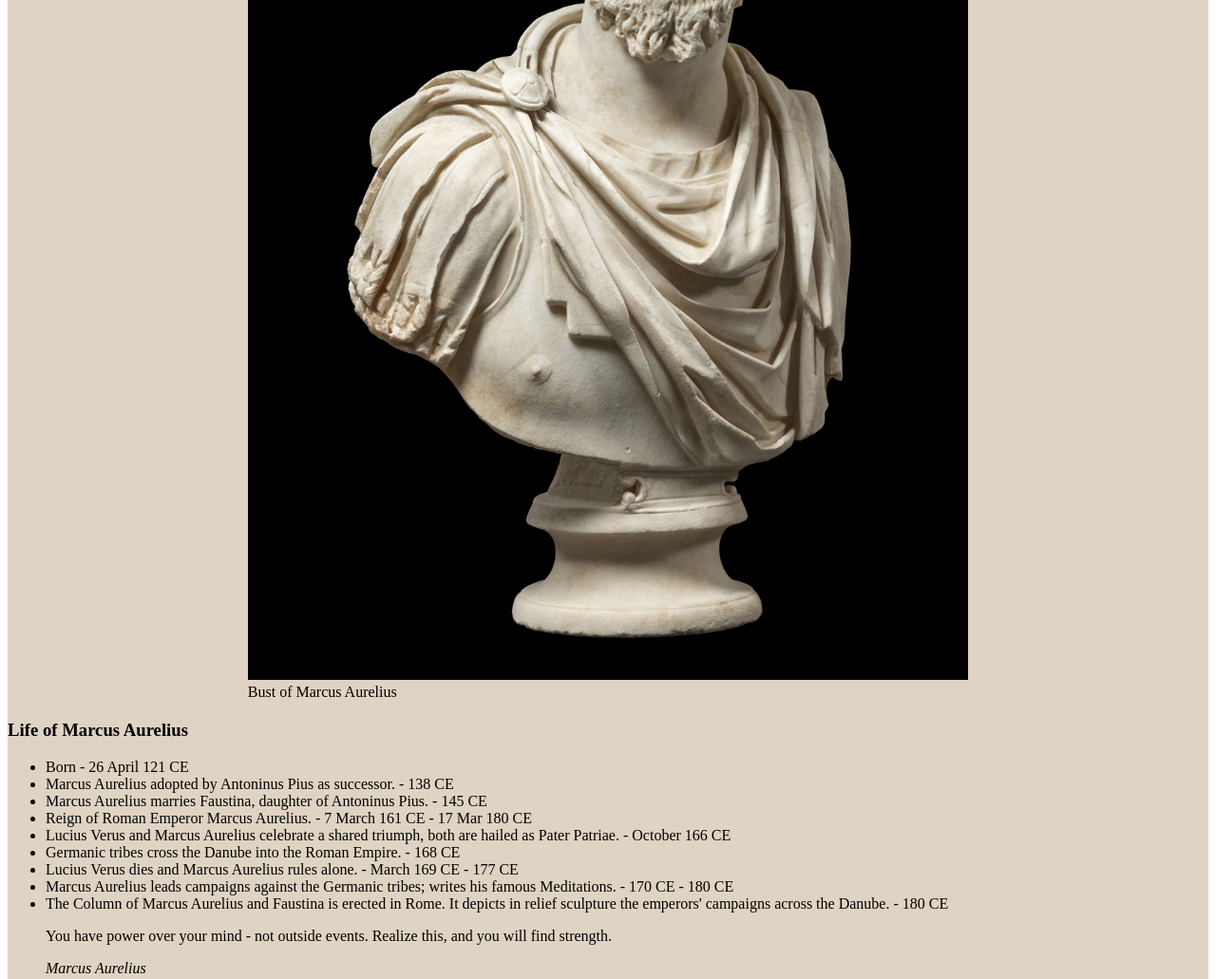
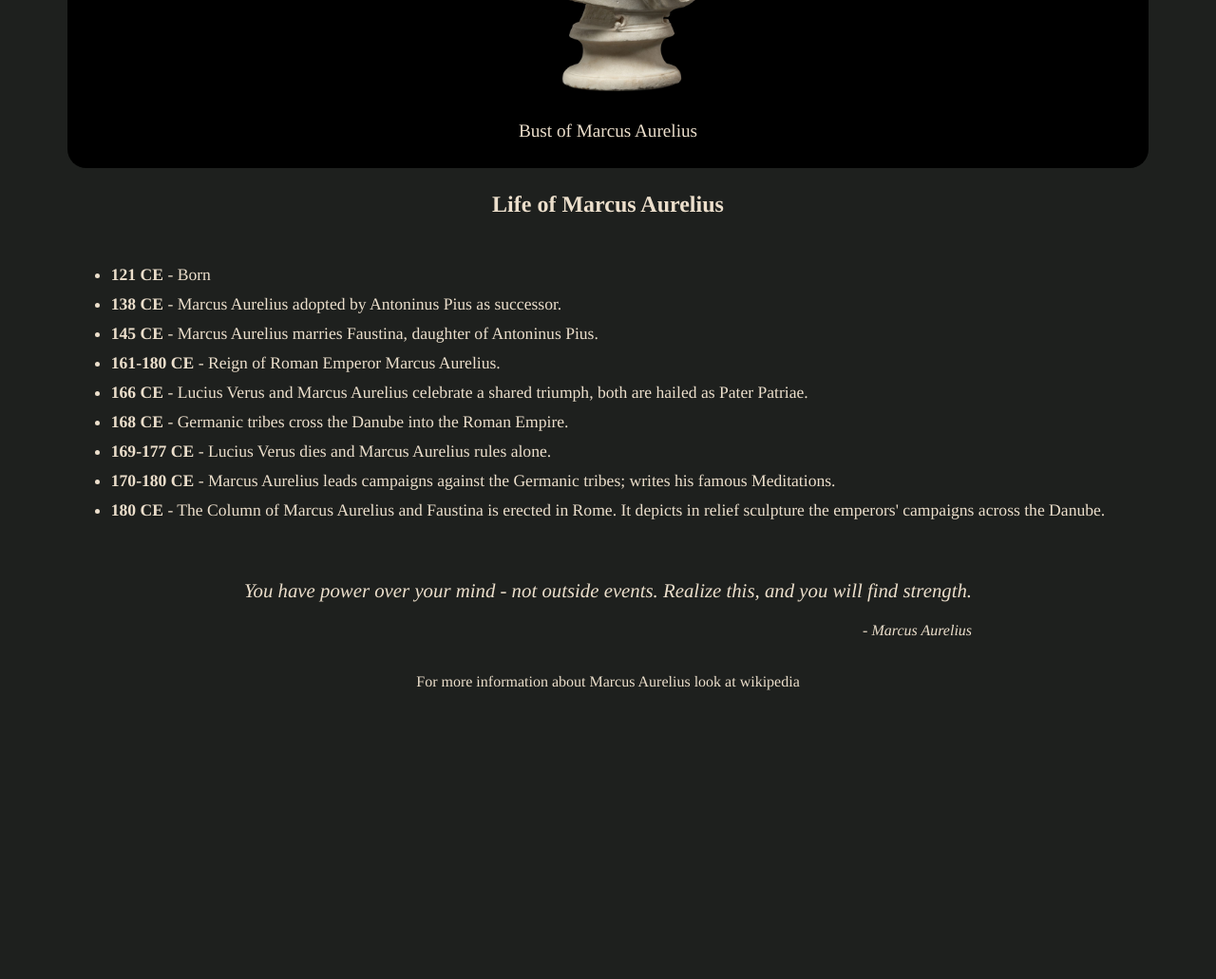
Before and after one commit to kocanmeric/tribute-page, a plain HTML site: page index.html in a window 1280 px wide. Shown: the part 560-1591 px from the top of the page at 95% size. After the commit the page ends 1311 px from the top, so only its background shows below. Drawn offline with Linux system fonts and the light colour scheme.

Commit message:
In index.html change history place. Finished CSS and project.

```diff
--- a/index.html
+++ b/index.html
@@ -4,12 +4,15 @@
     <meta charset="UTF-8">
     <meta name="viewport" content="width=device-width, initial-scale=1.0">
     <link rel="stylesheet" href="styles.css">
+    <link rel="preconnect" href="https://fonts.googleapis.com">
+    <link rel="preconnect" href="https://fonts.gstatic.com" crossorigin>
+    <link href="https://fonts.googleapis.com/css2?family=Tinos:ital,wght@0,400;0,700;1,400;1,700&display=swap" rel="stylesheet">
     <title>Marcus Aurelius</title>
 </head>
 <body>
     <main id="main">
         <h1 id="title">Marcus Aurelius</h1>
-        <p>A Stoic Philosopher</p>
+        <p id="little-detail">A Stoic Philosopher</p>
         <figure id="img-div">
             <img id="image" src="img/marcus-aurelius.jpg" alt="Bust of Marcus Aurelius">
             <figcaption id="img-caption">Bust of Marcus Aurelius</figcaption>
@@ -17,22 +20,22 @@
         <section id="tribute-info">
             <h3>Life of Marcus Aurelius</h3>
             <ul>
-                <li>Born - 26 April 121 CE</li>
-                <li>Marcus Aurelius adopted by Antoninus Pius as successor. - 138 CE</li>
-                <li>Marcus Aurelius marries Faustina, daughter of Antoninus Pius. - 145 CE</li>
-                <li>Reign of Roman Emperor Marcus Aurelius. - 7 March 161 CE - 17 Mar 180 CE</li>
-                <li>Lucius Verus and Marcus Aurelius celebrate a shared triumph, both are hailed as Pater Patriae. - October 166 CE</li>
-                <li>Germanic tribes cross the Danube into the Roman Empire. - 168 CE</li>
-                <li>Lucius Verus dies and Marcus Aurelius rules alone. - March 169 CE - 177 CE</li>
-                <li>Marcus Aurelius leads campaigns against the Germanic tribes; writes his famous Meditations. - 170 CE - 180 CE</li>
-                <li>The Column of Marcus Aurelius and Faustina is erected in Rome. It depicts in relief sculpture the emperors' campaigns across the Danube. - 180 CE</li>
+                <li><b>121 CE</b> - Born</li>
+                <li><b>138 CE</b> - Marcus Aurelius adopted by Antoninus Pius as successor.</li>
+                <li><b>145 CE</b> - Marcus Aurelius marries Faustina, daughter of Antoninus Pius.</li>
+                <li><b>161-180 CE</b> - Reign of Roman Emperor Marcus Aurelius.</li>
+                <li><b>166 CE</b> - Lucius Verus and Marcus Aurelius celebrate a shared triumph, both are hailed as Pater Patriae.</li>
+                <li><b>168 CE</b> - Germanic tribes cross the Danube into the Roman Empire.</li>
+                <li><b>169-177 CE</b> - Lucius Verus dies and Marcus Aurelius rules alone.</li>
+                <li><b>170-180 CE</b> - Marcus Aurelius leads campaigns against the Germanic tribes; writes his famous Meditations.</li>
+                <li><b>180 CE</b> - The Column of Marcus Aurelius and Faustina is erected in Rome. It depicts in relief sculpture the emperors' campaigns across the Danube.</li>
             </ul>
             <blockquote>
-                <p>You have power over your mind - not outside events.
-                 Realize this, and you will find strength.</p>
-                 <cite>Marcus Aurelius</cite>
+                <p><em>You have power over your mind - not outside events.
+                 Realize this, and you will find strength.</em></p>
+                 <cite>- Marcus Aurelius</cite>
             </blockquote>
-            <a id="tribute-link" href="https://en.wikipedia.org/wiki/Marcus_Aurelius" target="_blank">wikipedia</a>
+            <p>For more information about Marcus Aurelius look at <a id="tribute-link" href="https://en.wikipedia.org/wiki/Marcus_Aurelius" target="_blank">wikipedia</a>
         </section>
     </main>
 </body>
--- a/styles.css
+++ b/styles.css
@@ -1,16 +1,91 @@
+html {
+    background-color: #1E201E;
+    font-family: "Tinos", serif;
+}
+
 #main {
-    background-color: #dfd3c3;
+    margin-top: -30px;
     border-radius: 5px;
     display: flex;
     justify-content: center;
     flex-direction: column;
+    color: #ECDFCC;
+}
+
+h1, p, h3{
+    text-align: center;
+}
+
+h1 {
+    font-size: 3em;
+    margin-bottom: 10px;
+}
+
+#little-detail {
+    font-size: 1.2rem;
 }
 
 #img-div {
-    width: 60%;
+    max-width: 1200px;
+    width: 90%;
     margin: 1px auto;
+    background-color: #000000;
+    border-radius: 20px;
+    height: 600px;
 }
 
 #img-div img {
-    width: 100%;
+    max-height: 90%;
+    display: block;
+    max-width: 80%;
+    margin: auto;
 }
+
+#img-caption {
+    text-align: center;
+    font-size: 1.2rem;
+    margin-top: 10px;
+}
+
+#tribute-info {
+    display: flex;
+    flex-direction: column;
+    justify-content: center;
+    align-items: center;
+}
+h3 {
+    font-family: "Tinos", serif;
+    font-weight: 700;
+    font-size: 1.5em;
+}
+
+ul {
+    padding: 0;
+}
+
+cite {
+    text-align: left;
+}
+
+blockquote {
+    margin-bottom: 20px;
+    text-align: right;
+}
+
+blockquote p {
+    font-size: 1.3rem;
+}
+
+li {
+    margin: 10px 0;
+    font-size: 1.1rem;
+}
+
+#tribute-link {
+    text-decoration: none;
+    color: #ECDFCC;
+}
+
+#tribute-link:hover {
+    color: aliceblue;
+}
```
